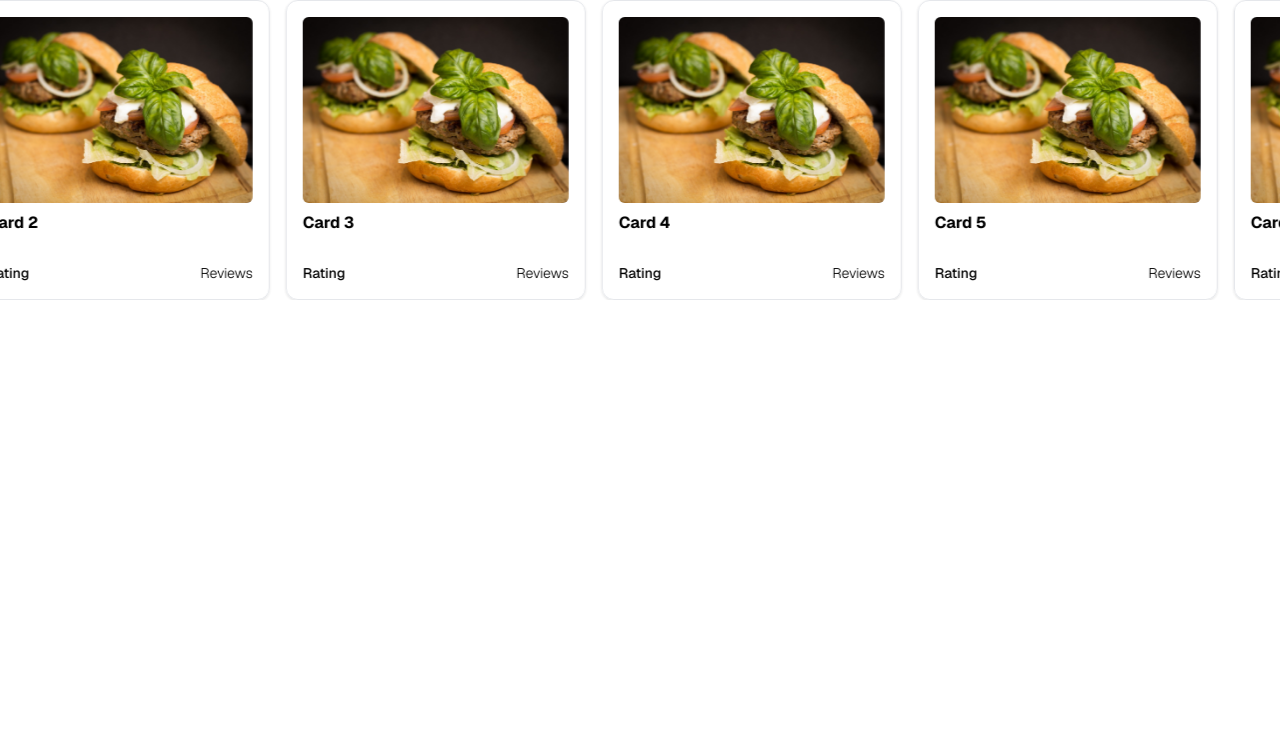
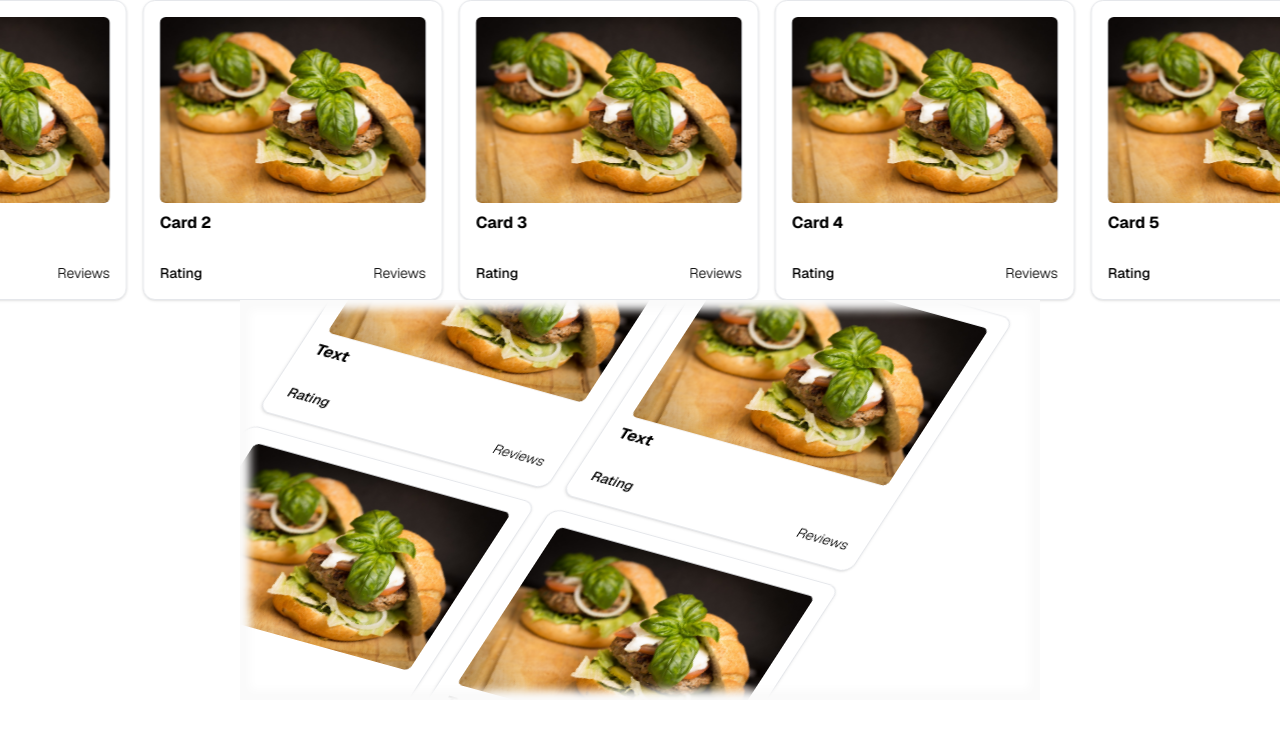
Before and after one commit to Grantallkotten/next-webb, a Next.js app: page / in a window 1280 px wide. Shown: the top 736 px of the page. Built offline with nearby package versions, Linux system fonts and the light colour scheme.

Commit message:
More animations for cards

```diff
--- a/app/globals.css
+++ b/app/globals.css
@@ -20,3 +20,16 @@ body {
   background: var(--background);
   font-family: "Inter", Helvetica, sans-serif;
 }
+
+.scrollAnimation {
+  animation: scroll 20s linear infinite;
+}
+
+@keyframes scroll {
+  from {
+      transform: rotateX(-16deg) rotate(16deg) skewX(-16deg) translateZ(0) translateY(0%)
+  }
+  to {
+      transform: rotateX(-16deg) rotate(16deg) skewX(-16deg) translateZ(0) translateY(-100%)
+  }
+}
--- a/app/page.tsx
+++ b/app/page.tsx
@@ -4,7 +4,7 @@ import { useEffect, useRef, useState } from "react";
 import Image from "next/image";
 
 const Card = ({ header = "" }) => (
-  <div className="w-[300px] h-[300px] rounded-xl border shadow text-black p-4 flex flex-col gap-2">
+  <div className="w-[300px] h-[300px] rounded-xl border shadow text-black p-4 flex flex-col gap-2 bg-white">
     <div className="bg-slate-200 rounded-md h-[70%] overflow-hidden relative">
       <Image src="/dummy.jpg" alt="" layout="fill" objectFit="cover" />
     </div>
@@ -30,7 +30,7 @@ export default function Home() {
 
   const carouselRef = useRef<HTMLDivElement | null>(null);
   const gap = 16;
-  const speed = 5000;
+  const speed = 10000;
 
   useEffect(() => {
     const carousel = carouselRef.current;
@@ -83,6 +83,25 @@ export default function Home() {
           </div>
         ))}
       </div>
+      <div className="w-full justify-items-center">
+        <div className="w-[800px] h-[400px] overflow-hidden flex relative">
+          <div className="w-[100%] h-[100%] absolute shadow-[inset_0_0_10px_10px_rgba(250,250,250,1)] z-10"/>
+          <div className="grid grid-cols-2 gap-4 justify-items-center h-full [w-50%] relative scrollAnimation">
+            <Card header={"Text"} />
+            <Card header={"Text"} />
+            <Card header={"Text"} />
+            <Card header={"Text"} />
+            <Card header={"Text"} />
+            <Card header={"Text"} />
+            <Card header={"Text"} />
+            <Card header={"Text"} />
+            <Card header={"Text"} />
+            <Card header={"Text"} />
+            <Card header={"Text"} />
+            <Card header={"Text"} />
+          </div>
+        </div>
+      </div>
     </div>
   );
 }
```
